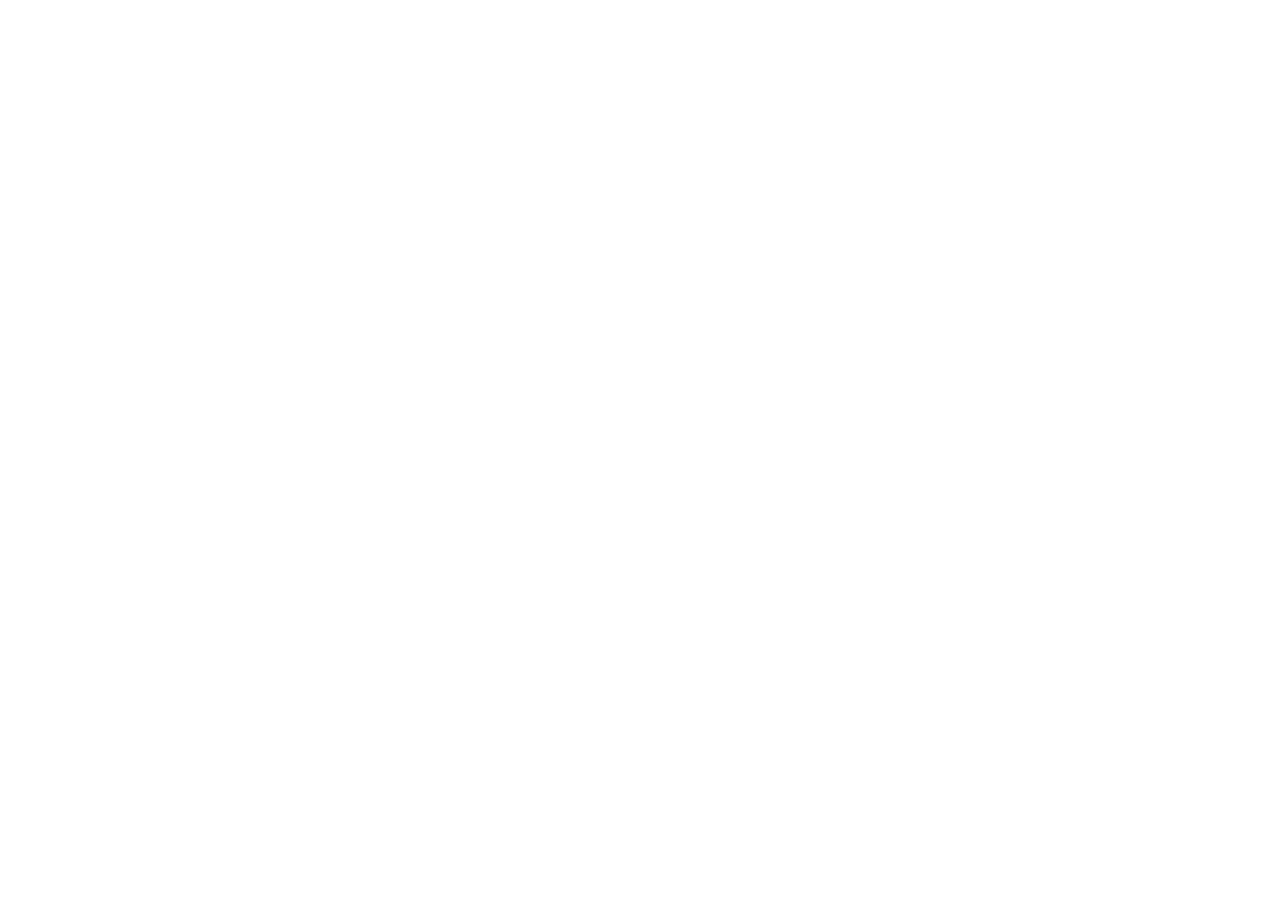
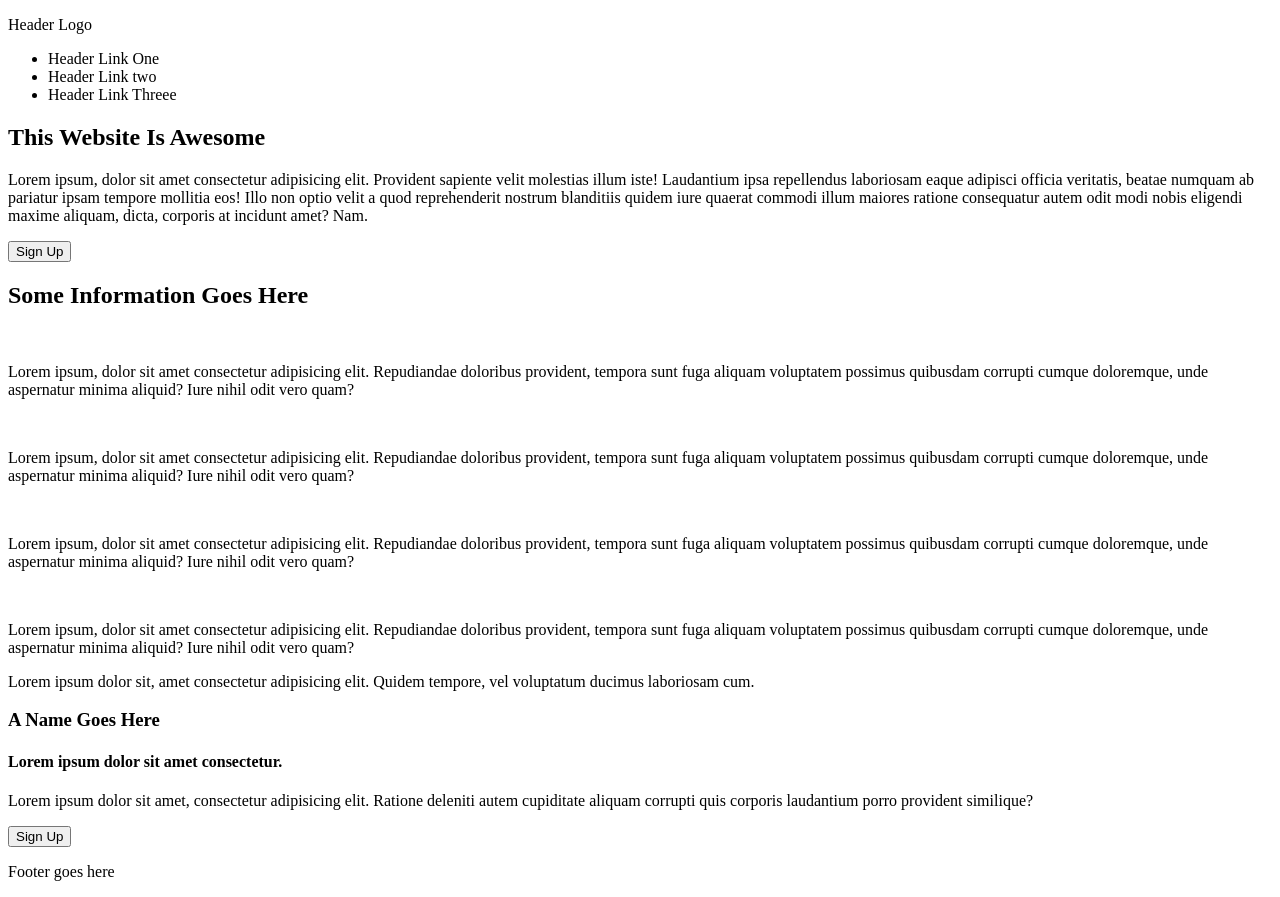
Before and after one commit to ravelindev/landing-page, a plain HTML site: page index.html in a window 1280 px wide. Before the commit the page ends 800 px from the top, so only its background shows below. Drawn offline with Linux system fonts and the light colour scheme.

Commit message:
Adding all the HTML placeholder

```diff
--- a/index.html
+++ b/index.html
@@ -8,18 +8,88 @@
   </head>
   <body>
     <!-- This is the first part of the project -->
-    <section class="section-1"></section>
+    <section class="section-1">
+      <div id="logo">
+        <p>Header Logo</p>
+      </div>
+      <div id="links">
+        <ul>
+          <li>Header Link One</li>
+          <li>Header Link two</li>
+          <li>Header Link Threee</li>
+        </ul>
+      </div>
+
+      <h1>This Website Is Awesome</h1>
+      <p>
+        Lorem ipsum, dolor sit amet consectetur adipisicing elit. Provident
+        sapiente velit molestias illum iste! Laudantium ipsa repellendus
+        laboriosam eaque adipisci officia veritatis, beatae numquam ab pariatur
+        ipsam tempore mollitia eos! Illo non optio velit a quod reprehenderit
+        nostrum blanditiis quidem iure quaerat commodi illum maiores ratione
+        consequatur autem odit modi nobis eligendi maxime aliquam, dicta,
+        corporis at incidunt amet? Nam.
+      </p>
+      <button>Sign Up</button>
+      <img src="#" alt="" />
+    </section>
 
     <!-- This is the second part of the project -->
-    <section class="section-2"></section>
+    <section class="section-2">
+      <h2>Some Information Goes Here</h2>
+      <img src="" alt="" />
+      <p>
+        Lorem ipsum, dolor sit amet consectetur adipisicing elit. Repudiandae
+        doloribus provident, tempora sunt fuga aliquam voluptatem possimus
+        quibusdam corrupti cumque doloremque, unde aspernatur minima aliquid?
+        Iure nihil odit vero quam?
+      </p>
+      <img src="" alt="" />
+      <p>
+        Lorem ipsum, dolor sit amet consectetur adipisicing elit. Repudiandae
+        doloribus provident, tempora sunt fuga aliquam voluptatem possimus
+        quibusdam corrupti cumque doloremque, unde aspernatur minima aliquid?
+        Iure nihil odit vero quam?
+      </p>
+      <img src="" alt="" />
+      <p>
+        Lorem ipsum, dolor sit amet consectetur adipisicing elit. Repudiandae
+        doloribus provident, tempora sunt fuga aliquam voluptatem possimus
+        quibusdam corrupti cumque doloremque, unde aspernatur minima aliquid?
+        Iure nihil odit vero quam?
+      </p>
+      <img src="" alt="" />
+      <p>
+        Lorem ipsum, dolor sit amet consectetur adipisicing elit. Repudiandae
+        doloribus provident, tempora sunt fuga aliquam voluptatem possimus
+        quibusdam corrupti cumque doloremque, unde aspernatur minima aliquid?
+        Iure nihil odit vero quam?
+      </p>
+    </section>
 
     <!-- This is the third part of the section -->
-    <section class="section-3"></section>
+    <section class="section-3">
+      <p>
+        Lorem ipsum dolor sit, amet consectetur adipisicing elit. Quidem
+        tempore, vel voluptatum ducimus laboriosam cum.
+      </p>
+      <h3>A Name Goes Here</h3>
+    </section>
 
     <!-- This is the fourth part of the project -->
-    <section class="section-4"></section>
+    <section class="section-4">
+      <h4>Lorem ipsum dolor sit amet consectetur.</h4>
+      <p>
+        Lorem ipsum dolor sit amet, consectetur adipisicing elit. Ratione
+        deleniti autem cupiditate aliquam corrupti quis corporis laudantium
+        porro provident similique?
+      </p>
+      <button>Sign Up</button>
+    </section>
 
     <!-- This is the fifth and last part of the project -->
-    <section class="section-5"></section>
+    <section class="section-5">
+      <p>Footer goes here</p>
+    </section>
   </body>
 </html>
```
